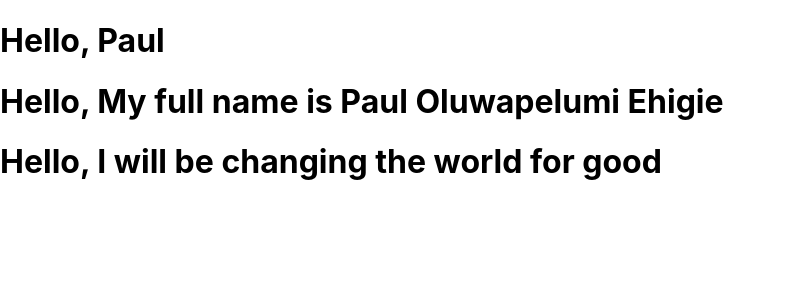
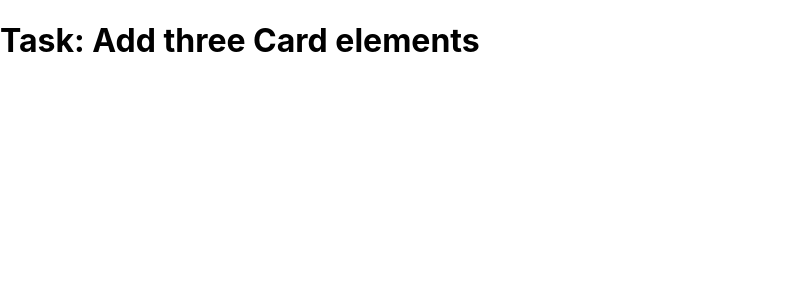
Before and after one commit to Ehigiepaul01/Pratice-React, a React (Create React App) app in the folder praticeapp/: page / in a window 1280 px wide. Shown: the top 300 px of the page, without its empty margins (0-785 px from the left). Built offline with nearby package versions, Linux system fonts and the light colour scheme.

Commit message:
praticed more of components

```diff
--- a/praticeapp/src/App.css
+++ b/praticeapp/src/App.css
@@ -1,4 +1,4 @@
-.App {
+/* .App {
   text-align: center;
 }
 
@@ -35,4 +35,13 @@
   to {
     transform: rotate(360deg);
   }
+} */
+
+
+.card {
+  margin: 20px;
+  max-width: 300px;
+  border: 1px solid gray;
+  padding: 20px;
+  border-radius: 10px;
 }
--- a/praticeapp/src/App.js
+++ b/praticeapp/src/App.js
@@ -1,13 +1,25 @@
-import Heading from "./Heading";
+// import Heading from "./Heading";
+
+// function App() {
+//   return (
+//     <div className="App">
+//       <Heading firstName="Paul" />
+//       <Heading firstName="My full name is Paul Oluwapelumi Ehigie" />
+//       <Heading firstName="I will be changing the world for good" />
+//     </div>
+//   );
+// }
+
+// export default App;
+
+import "./App.css";
 
 function App() {
-  return (
-    <div className="App">
-      <Heading firstName="Paul" />
-      <Heading firstName="My full name is Paul Oluwapelumi Ehigie" />
-      <Heading firstName="I will be changing the world for good" />
-    </div>
-  );
+  return (
+    <div>
+      <h1>Task: Add three Card elements</h1>
+    </div>
+  );
 }
 
 export default App;
```
